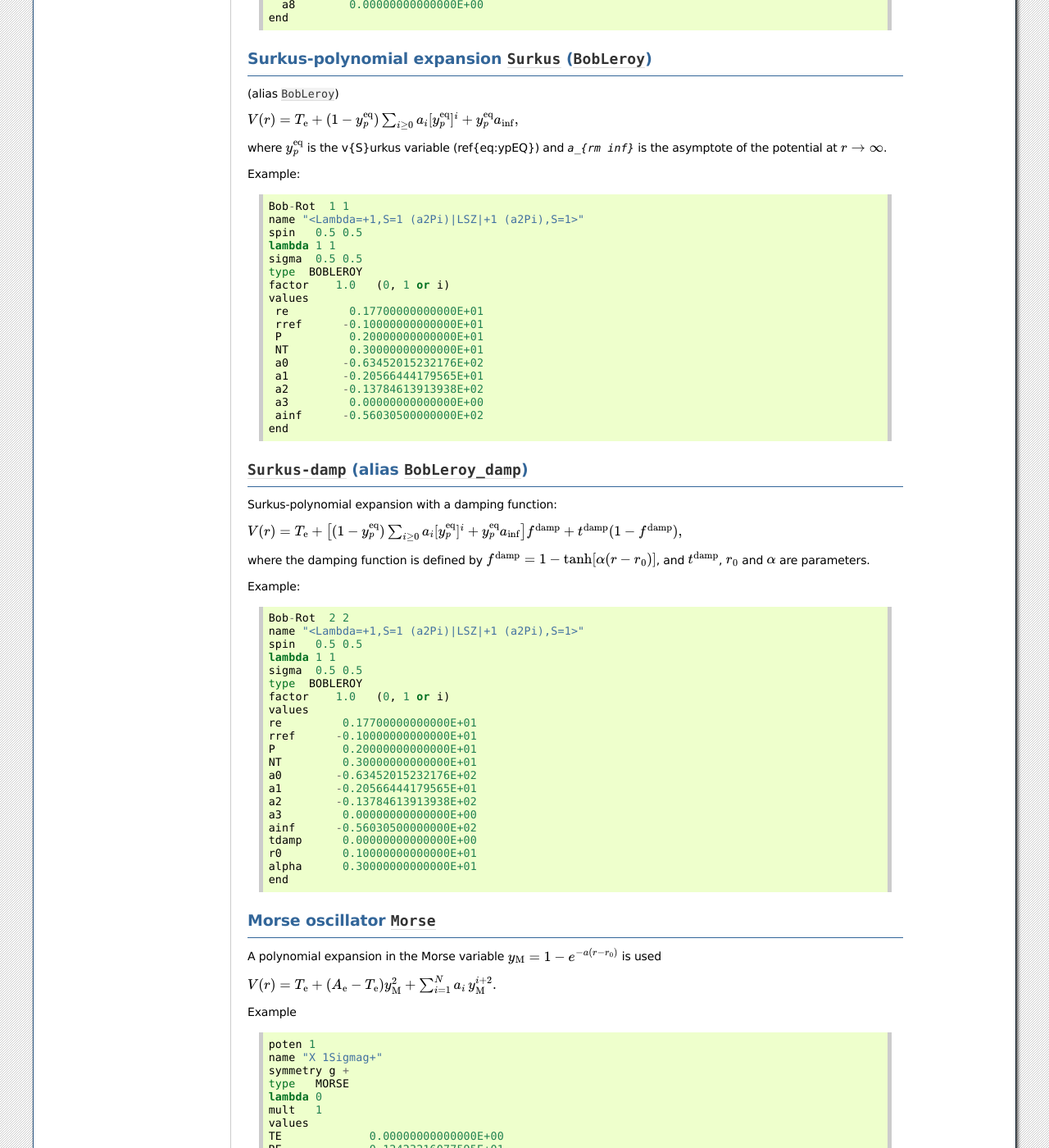
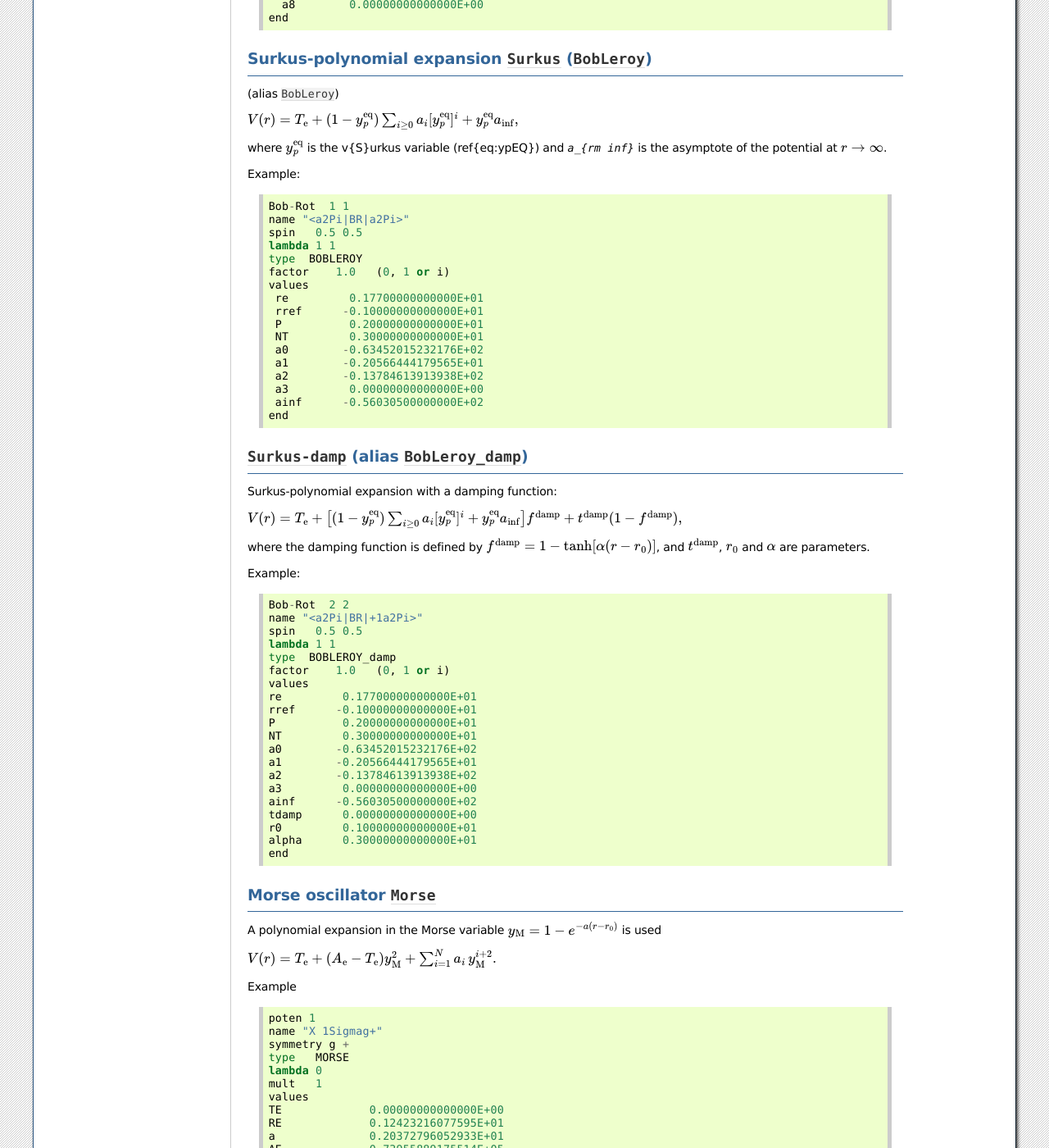
Before and after one commit to Trovemaster/Duo, a Sphinx documentation site: the page built from docs/source/functions.rst, in a window 1280 px wide and 1400 px high, scrolled down 1706 px. Shown: the whole window at 82% size. Built offline with Sphinx 7.4.7, drawn with Linux system fonts in a browser that asks for light colours.

Commit message:
Update functions.rst

```diff
--- a/docs/source/functions.rst
+++ b/docs/source/functions.rst
@@ -129,10 +129,9 @@ Example:
 ::
 
     Bob-Rot  1 1
-    name "<Lambda=+1,S=1 (a2Pi)|LSZ|+1 (a2Pi),S=1>"
+    name "<a2Pi|BR|a2Pi>"
     spin   0.5 0.5
     lambda 1 1
-    sigma  0.5 0.5
     type  BOBLEROY
     factor    1.0   (0, 1 or i)
     values
@@ -164,11 +163,10 @@ Example:
 ::
 
     Bob-Rot  2 2
-    name "<Lambda=+1,S=1 (a2Pi)|LSZ|+1 (a2Pi),S=1>"
+    name "<a2Pi|BR|+1a2Pi>"
     spin   0.5 0.5
     lambda 1 1
-    sigma  0.5 0.5
-    type  BOBLEROY
+    type  BOBLEROY_damp
     factor    1.0   (0, 1 or i)
     values
     re         0.17700000000000E+01
```
